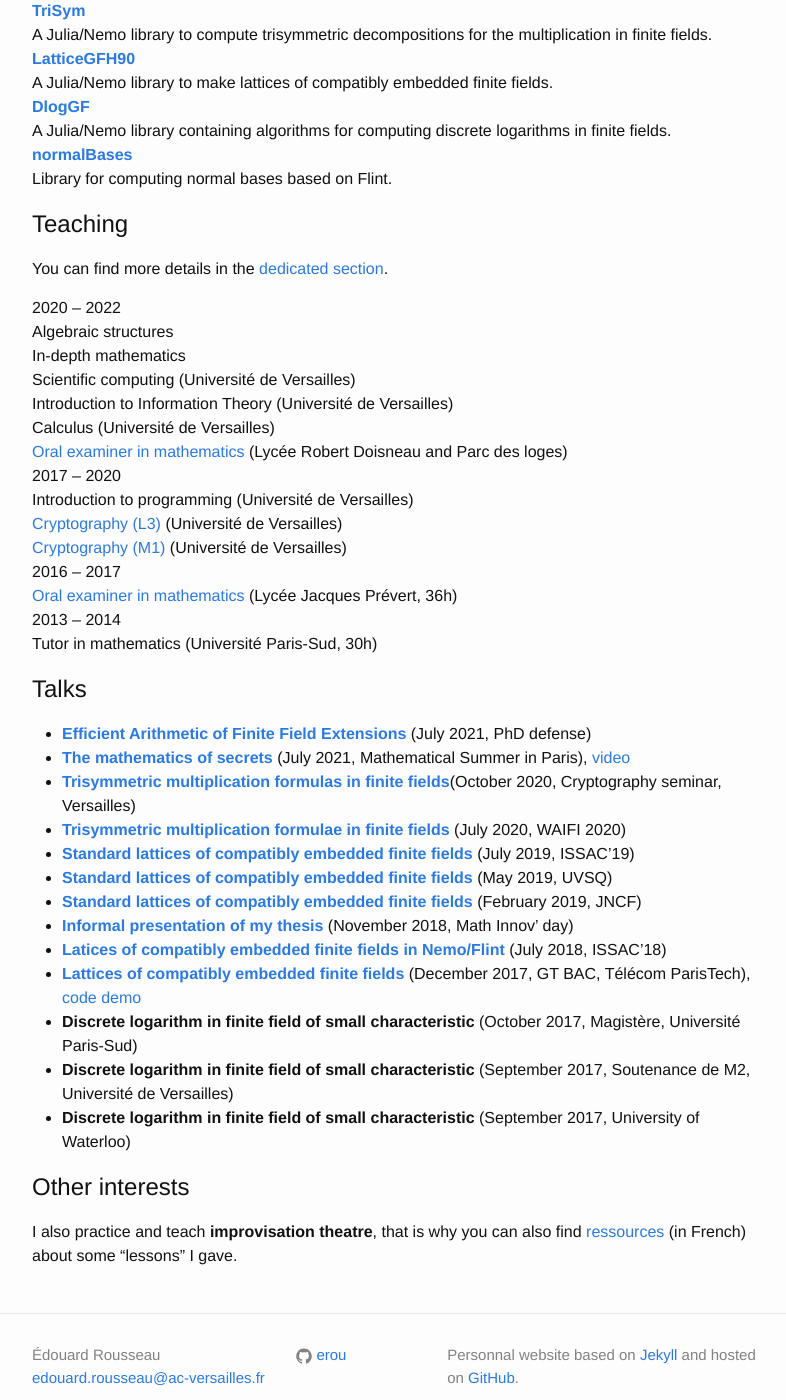
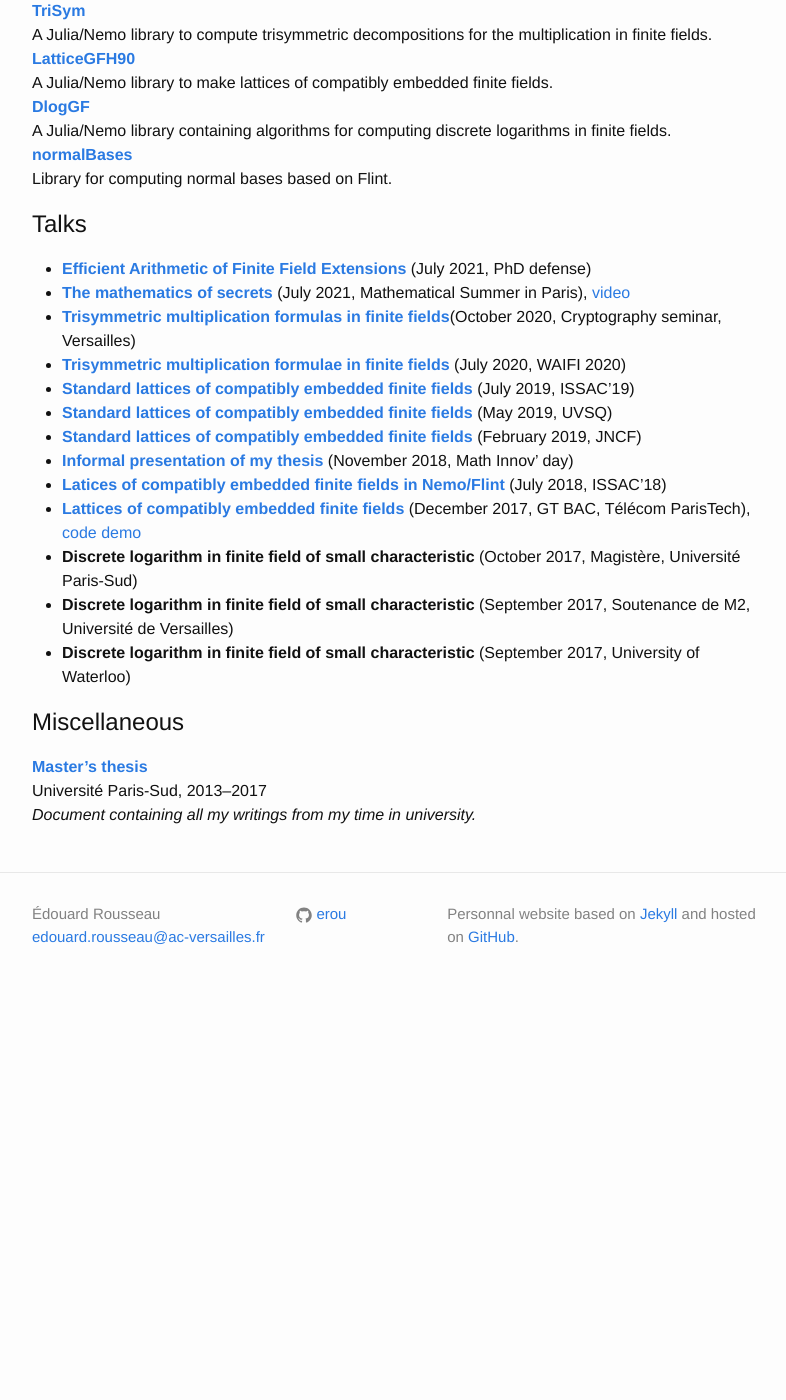
Before and after one commit to erou/erou.github.io, a Jekyll site: the page built from en/research.md, in a window 1280 px wide and 1400 px high, scrolled down 804 px. Shown: the whole window, without its empty margins (238-1024 px from the left). Built offline with Jekyll 4.4.1, drawn with Linux system fonts in a browser that asks for light colours; our own code applies the rules of GitHub Pages for plain Markdown files; after the commit the page ends 1812 px from its top, so only the background shows below that.

Commit message:
updated links and added a file

```diff
--- a/en/research.md
+++ b/en/research.md
@@ -20,7 +20,7 @@
 : Advisors: [Luca De Feo](http://defeo.lu/),
 [Hugues Randriambololona](http://perso.telecom-paristech.fr/~randriam/)
 and [Éric Schost](https://cs.uwaterloo.ca/~eschost/).
-: [**Manuscript**](/thesis-off.pdf), [slides](/talk-defense.pdf)
+: [**Manuscript**](/research/thesis-off.pdf), [slides](/research/talk-defense.pdf)
 
 ## Publications
 
@@ -36,7 +36,6 @@
 **[Lattices of compatibly embedded finite fields in Nemo/Flint](/software-abstract.pdf)**
 : ISSAC 2018
 : *with [Luca De Feo](http://defeo.lu/) et [Hugues Randriam](http://perso.telecom-paristech.fr/          ~randriam/).*
-
 
 ## Software
 
@@ -58,51 +57,28 @@
 [**normalBases**](https://github.com/erou/normalBases)
 : Library for computing normal bases based on Flint.
 
-## Teaching
-
-You can find more details in the [dedicated section](teaching).
-
-2020 -- 2022
-: Algebraic structures
-: In-depth mathematics
-: Scientific computing (Université de Versailles)
-: Introduction to Information Theory (Université de Versailles)
-: Calculus (Université de Versailles)
-: [Oral examiner in mathematics](/teaching/colles) (Lycée Robert Doisneau and Parc des loges)
-
-2017 -- 2020
-: Introduction to programming (Université de Versailles)
-: [Cryptography (L3)](/teaching/crypto-l3) (Université de Versailles)
-: [Cryptography (M1)](/teaching/crypto-m1) (Université de Versailles)
-
-2016 -- 2017
-: [Oral examiner in mathematics](/teaching/colles) (Lycée Jacques Prévert, 36h)
-
-2013 -- 2014
-: Tutor in mathematics (Université Paris-Sud, 30h)
-
 ## Talks
 
-* [**Efficient Arithmetic of Finite Field Extensions**](/talk-defense.pdf)
+* [**Efficient Arithmetic of Finite Field Extensions**](/research/talk-defense.pdf)
   (July 2021, PhD defense)
- * [**The mathematics of secrets**](/talk-msp.pdf)
+ * [**The mathematics of secrets**](/research/talk-msp.pdf)
   (July 2021, Mathematical Summer in Paris),
 [video](https://www.youtube.com/watch?v=QIjFARp9F20&list=PLbq-TeAWSXhNyKYPFb-oNZ4O9o6srYZzG&index=11)
 * [**Trisymmetric multiplication formulas in finite
-  fields**](/talk-crypto.pdf)(October 2020, Cryptography seminar, Versailles)
-* [**Trisymmetric multiplication formulae in finite fields**](/talk-waifi.pdf)
+  fields**](/research/talk-crypto.pdf)(October 2020, Cryptography seminar, Versailles)
+* [**Trisymmetric multiplication formulae in finite fields**](/research/talk-waifi.pdf)
   (July 2020, WAIFI 2020)
 * [**Standard lattices of compatibly embedded finite
-  fields**](/talk-issac2019.pdf)
+  fields**](/research/talk-issac2019.pdf)
   (July 2019, ISSAC'19)
-* [**Standard lattices of compatibly embedded finite fields**](/talk-uvsq.pdf)
+* [**Standard lattices of compatibly embedded finite fields**](/research/talk-uvsq.pdf)
   (May 2019, UVSQ)
-* [**Standard lattices of compatibly embedded finite fields**](/talk-jncf.pdf)
+* [**Standard lattices of compatibly embedded finite fields**](/research/talk-jncf.pdf)
   (February 2019, JNCF)
-* [**Informal presentation of my thesis**](/talk-dim.pdf) (November 2018, Math Innov' day)
+* [**Informal presentation of my thesis**](/research/talk-dim.pdf) (November 2018, Math Innov' day)
 * [**Latices of compatibly embedded finite fields in Nemo/Flint**](https://mybinder.org/v2/gh/erou/Nemo-embeddings-demo/master?filepath=demo.ipynb) (July 2018, ISSAC'18)
-* [**Lattices of compatibly embedded finite fields**](/talk-gtbac.pdf) (December 2017, GT BAC,
-  Télécom ParisTech), [code demo](/gtbac.ipynb)
+* [**Lattices of compatibly embedded finite fields**](/research/talk-gtbac.pdf) (December 2017, GT BAC,
+  Télécom ParisTech), [code demo](/research/gtbac.ipynb)
 * **Discrete logarithm in finite field of small characteristic** (October
   2017, Magistère, Université Paris-Sud)
 * **Discrete logarithm in finite field of small characteristic** (September
@@ -110,7 +86,8 @@
 * **Discrete logarithm in finite field of small characteristic** (September
   2017, University of Waterloo)
 
-## Other interests
+## Miscellaneous
 
-I also practice and teach **improvisation theatre**, that is why you can also
-find [ressources](/impro) (in French) about some "lessons" I gave.
+**[Master's thesis](/research/memoire-mag.pdf)**
+: Université Paris-Sud, 2013--2017
+: *Document containing all my writings from my time in university.*
```
Also changed, not shown: research.md (+7 -0 lines), 1 other file.
